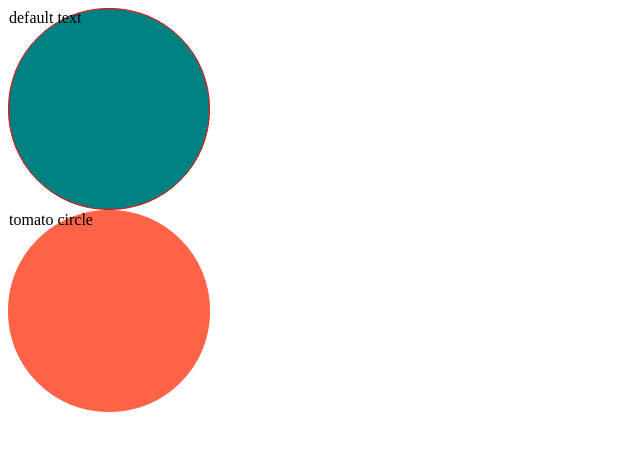
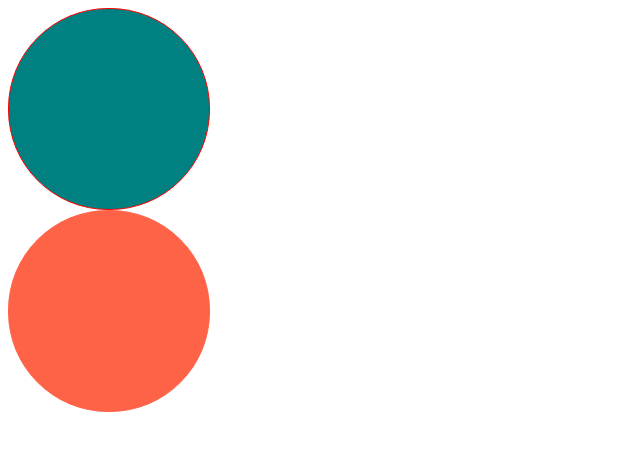
Before and after one commit to minuxx/react-masterclass, a React (Create React App) app: page / in a window 1280 px wide. Shown: the top 450 px of the page, without its empty margins (0-640 px from the left). Built offline with nearby package versions, Linux system fonts and the light colour scheme.

Commit message:
done #3.4 State

```diff
--- a/src/App.tsx
+++ b/src/App.tsx
@@ -5,7 +5,7 @@
   return (
     <div>
       <Circle borderColor={'red'} bgColor={'teal'} />
-      <Circle bgColor={'tomato'} text="tomato circle" />
+      <Circle bgColor={'tomato'} />
     </div>
   )
 }
--- a/src/Circle.tsx
+++ b/src/Circle.tsx
@@ -1,4 +1,4 @@
-import React from 'react'
+import React, { useState } from 'react'
 import styled from 'styled-components'
 
 interface ContainerProps {
@@ -17,15 +17,11 @@
 interface CircleProps {
   bgColor: string
   borderColor?: string
-  text?: string
 }
 
-function Circle({ bgColor, borderColor, text = 'default text' }: CircleProps) {
-  return (
-    <Container bgColor={bgColor} borderColor={borderColor ?? bgColor}>
-      {text}
-    </Container>
-  )
+function Circle({ bgColor, borderColor }: CircleProps) {
+  const [counter, setCounter] = useState(1)
+  return <Container bgColor={bgColor} borderColor={borderColor ?? bgColor} />
 }
 
 export default Circle
```
